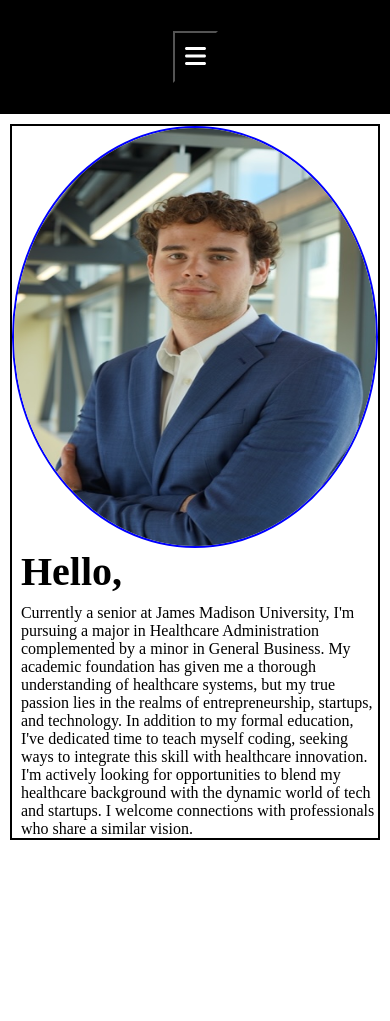
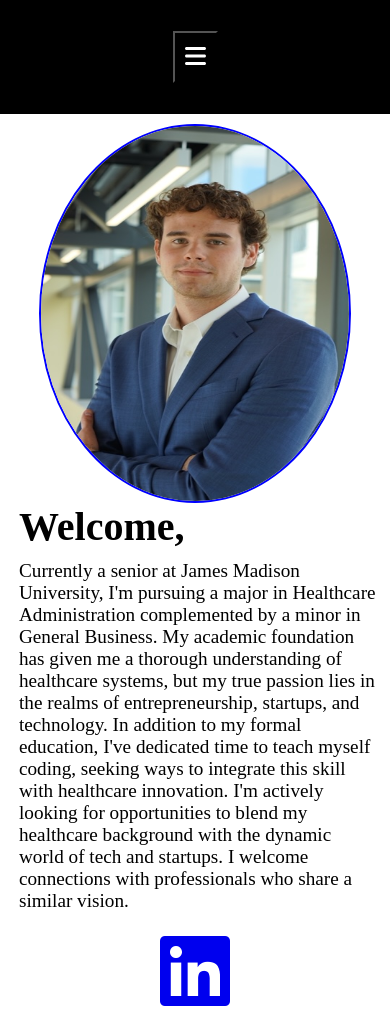
Before and after one commit to Long2ej/myPortfolio, a React (Create React App) app in the folder myportfolio/: page /home in a window 390 px wide. Before the commit the page ends 849 px from the top, so only its background shows below. Built offline with nearby package versions, Linux system fonts and the light colour scheme.

Commit message:
Animations/Spacing

```diff
--- a/myportfolio/public/index.html
+++ b/myportfolio/public/index.html
@@ -8,11 +8,13 @@
   <meta name="theme-color" content="#000000" />
   <meta name="description" content="Web site created using create-react-app" />
   <link rel="apple-touch-icon" href="%PUBLIC_URL%/logo192.png" />
+  <link rel="stylesheet" href="https://cdnjs.cloudflare.com/ajax/libs/font-awesome/6.1.0/css/all.min.css" />
+
   <!--
       manifest.json provides metadata used when your web app is installed on a
       user's mobile device or desktop. See https://developers.google.com/web/fundamentals/web-app-manifest/
     -->
-  <link rel="manifest" href="%PUBLIC_URL%/manifest.json" />
+  <link rel="#" href="#" />
   <!--
       Notice the use of %PUBLIC_URL% in the tags above.
       It will be replaced with the URL of the `public` folder during the build.
--- a/myportfolio/src/App.css
+++ b/myportfolio/src/App.css
@@ -91,8 +91,9 @@
   }
 
   .profilepic {
-    width: 100% !important;
-    height: 50vh !important;
+    max-width: 80vw !important;
+    min-width: 60vw !important;
+    max-height: 45vh !important;
   }
 
   .Welcometxt {
@@ -100,7 +101,8 @@
   }
 
   .txtbox {
-    font-size: 1em !important;
+    font-size: 1.2em !important;
+    font-family: 'Courgette', cursive;
   }
 }
 
@@ -108,14 +110,13 @@
   display: inline-flex;
   justify-content: center;
   align-items: center;
-  border: solid 2px black;
   margin: 2.5% 2.5% 2.5% 2.5%;
 
 }
 
 .profilepic {
   width: 100%;
-  height: 75vh;
+  height: 60vh;
   border: solid 2px var(--alt-color);
   border-radius: 50%;
 }
@@ -132,4 +133,49 @@
 .txtbox {
   padding-top: 2.5%;
   font-size: 1.5em;
+  font-family: 'Courgette', cursive;
 }
+
+.show {
+  opacity: 1;
+  filter: blur(0);
+  transform: translateX(0);
+}
+
+.hidden {
+  opacity: 0;
+  width: 100%;
+  height: auto;
+  filter: blur(5px);
+  transition: all 2s;
+}
+
+
+span {
+  opacity: 0;
+  transition: opacity 0.5s;
+}
+
+.fade {
+  opacity: 1;
+  font-family: 'Rowdies', cursive;
+}
+
+.socials {
+  display: flex;
+  justify-content: center;
+  align-items: center;
+  margin: 2.5% 2.5% 2.5% 2.5%;
+}
+
+.socials:hover {
+  transform: scale(1.1);
+  transition: all 0.5s;
+}
+
+.projectsbox {
+  height: 85vh;
+  display: flex;
+  justify-content: center;
+  align-items: center;
+}
--- a/myportfolio/src/index.js
+++ b/myportfolio/src/index.js
@@ -4,6 +4,9 @@ import './index.css';
 import App from './App';
 import reportWebVitals from './reportWebVitals';
 import { BrowserRouter } from 'react-router-dom';
+
+
+
 
 const root = ReactDOM.createRoot(document.getElementById('root'));
 root.render(
--- a/myportfolio/src/pages/Home.js
+++ b/myportfolio/src/pages/Home.js
@@ -1,17 +1,49 @@
 import Profilepic from '../pages/Images/Profilepic.jpg';
+import React, { useEffect } from 'react';
+
 export default function Home() {
+
+    useEffect(() => {
+        const text = document.querySelector('h1');
+
+        if (!text) return; // Exit if h1 isn't found
+
+        const strText = text.textContent;
+        const splitText = strText.split("");
+        text.textContent = "";
+
+        for (let i = 0; i < splitText.length; i++) {
+            text.innerHTML += "<span>" + splitText[i] + "</span>";
+        }
+
+        let char = 0;
+        const timer = setInterval(onTick, 50);
+
+        function onTick() {
+            const span = text.querySelectorAll('span')[char];
+            span.classList.add('fade');
+            char++;
+            if (char === splitText.length) {
+                complete();
+            }
+        }
+
+        function complete() {
+            clearInterval(timer);
+        }
+
+        // Cleanup for the effect in case the component unmounts while the animation is still ongoing
+        return () => clearInterval(timer);
+
+    }, []);  // Empty dependency array ensures this runs once after component is mounted
+
     return (
-
         <>
             <div className="homebox">
-
-
-                <img src={Profilepic} className='profilepic'></img>
-
-
+                <img src={Profilepic} className='profilepic' alt="Profile"></img>
                 <div className="Messagebox">
                     <div className="Welcometxt">
-                        <h1>Hello,</h1>
+                        <h1>Welcome,</h1>
                     </div>
                     <div className="txtbox">
                         <p> Currently a senior at James Madison University, I'm pursuing a major in Healthcare Administration complemented by a minor in General Business. My academic foundation has given me a thorough understanding of healthcare systems,
@@ -21,11 +53,12 @@ export default function Home() {
                         </p>
                     </div>
                 </div>
+            </div>
 
-
-
-
-
+            <div className='socials'>
+                <a href="https://www.linkedin.com/in/YOUR_LINKEDIN_USERNAME/" target="_blank" rel="noreferrer">
+                    <i className="fab fa-linkedin fa-5x"></i>
+                </a>
             </div>
         </>
     )
--- a/myportfolio/src/pages/Projects.js
+++ b/myportfolio/src/pages/Projects.js
@@ -1,5 +1,44 @@
+import React, { useEffect } from 'react';
 export default function Projects() {
+
+    useEffect(() => {
+        const text = document.querySelector('h1');
+
+        if (!text) return; // Exit if h1 isn't found
+
+        const strText = text.textContent;
+        const splitText = strText.split("");
+        text.textContent = "";
+
+        for (let i = 0; i < splitText.length; i++) {
+            text.innerHTML += "<span>" + splitText[i] + "</span>";
+        }
+
+        let char = 0;
+        const timer = setInterval(onTick, 50);
+
+        function onTick() {
+            const span = text.querySelectorAll('span')[char];
+            span.classList.add('fade');
+            char++;
+            if (char === splitText.length) {
+                complete();
+            }
+        }
+
+        function complete() {
+            clearInterval(timer);
+        }
+
+        // Cleanup for the effect in case the component unmounts while the animation is still ongoing
+        return () => clearInterval(timer);
+
+    }, []);  // Empty dependency array ensures this runs once after component is mounted
+
     return (
-        <h1>Projects</h1>
+
+        <div className="projectsbox">
+            <h1>Projects</h1>
+        </div>
     )
 }
```
Also changed, not shown: myportfolio/public/manifest.json (deleted).
